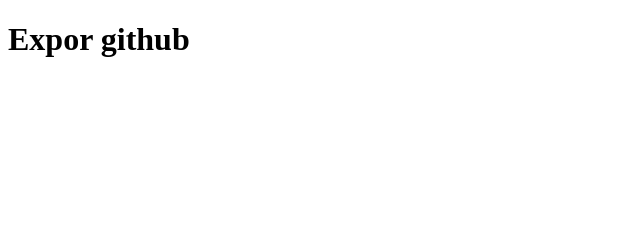
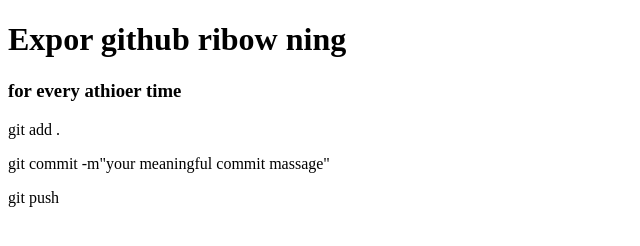
Before and after one commit to mdfahadbadshah21-ship-it/second-filer, a plain HTML site: page index.html in a window 1280 px wide. Shown: the whole page, without its empty margins (0-640 px from the left). Drawn offline with Linux system fonts and the light colour scheme.

```diff
--- a/index.html
+++ b/index.html
@@ -6,7 +6,14 @@
     <title>Dnt</title>
 </head>
 <body>
-    <h1>Expor github</h1>
+    <h1>Expor github ribow ning</h1>
+    <div>
+<h3>for every athioer time</h3>
+<p>git add .</p>
+<p>git commit -m"your meaningful commit massage"</p>
+<p>git push</p>
+
+    </div>
 
 </body>
 </html>
```
